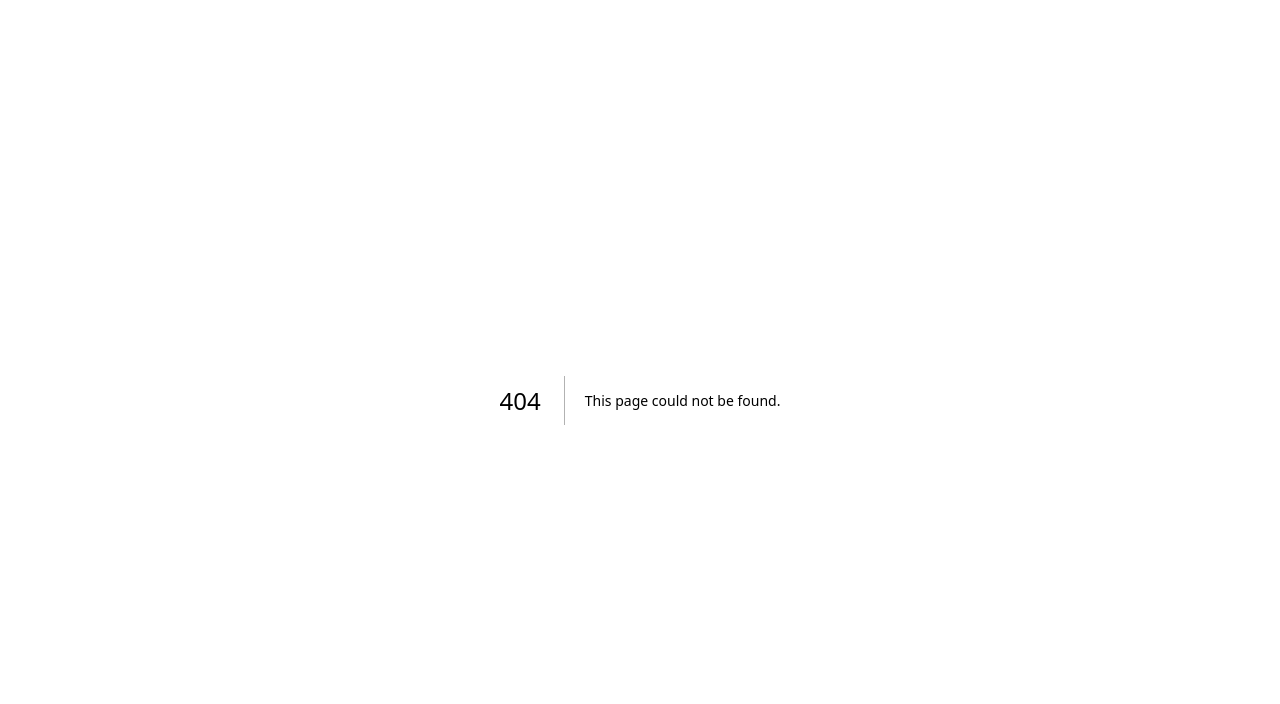
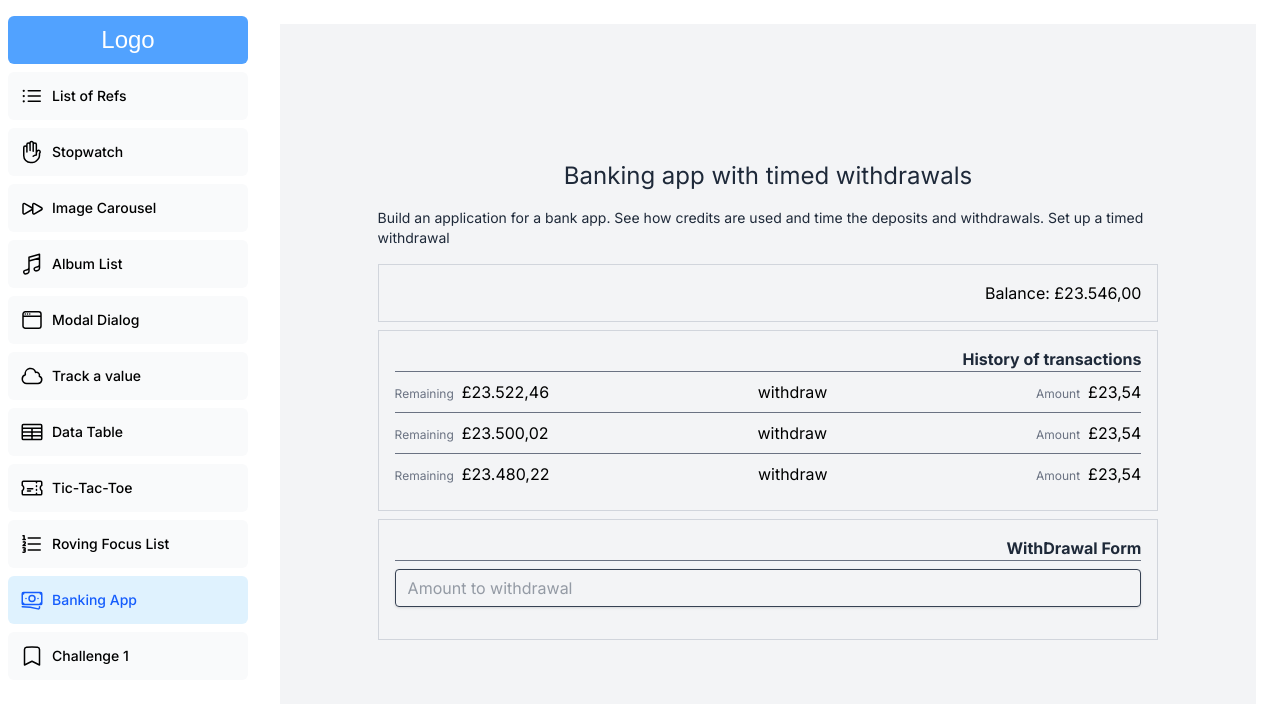
Before and after one commit to msrxse/next-challenges, a Next.js app: page /dashboard/banking-app in a window 1280 px wide. Before the commit this address had no page. Shown: the top 704 px of the page. Built offline with nearby package versions, Linux system fonts and the light colour scheme; a web font is replaced by a local one.

Commit message:
Add Banking app with timed withdrawals challenge

```diff
--- /dev/null
+++ b/app/dashboard/banking-app/page.tsx
@@ -0,0 +1,85 @@
+import React from "react";
+
+interface History {
+  id: string;
+  action: string;
+  amount: string;
+  remaining: string;
+}
+
+interface Data {
+  balance: string;
+  history: History[];
+}
+
+const DATA: Data = {
+  balance: "£23.546,00",
+  history: [
+    { id: "1", action: "withdraw", amount: "£23,54", remaining: "£23.522,46" },
+    { id: "2", action: "withdraw", amount: "£23,54", remaining: "£23.500,02" },
+    { id: "3", action: "withdraw", amount: "£23,54", remaining: "£23.480,22" },
+  ],
+};
+
+function Page() {
+  return (
+    <main className="bg-gray-100 h-full flex flex-col justify-center items-center">
+      <h1 className="text-2xl text-gray-800 mb-4">
+        Banking app with timed withdrawals
+      </h1>
+      <p className="text-sm text-gray-800 w-[80%] mb-4">
+        Build an application for a bank app. See how credits are used and time
+        the deposits and withdrawals. Set up a timed withdrawal
+      </p>
+      <div className="border border-gray-300 w-[80%] p-4 mb-2">
+        <div className="flex justify-end">
+          <p>{`Balance: ${DATA.balance}`}</p>
+        </div>
+      </div>
+      <div className="border border-gray-300 w-[80%] p-4 mb-2">
+        <div className="flex flex-col items-end">
+          <p className="text-md font-bold text-gray-800 border-b border-gray-500 w-full text-right">
+            History of transactions
+          </p>
+          <ul className="w-full divide-y divide-gray-500">
+            {DATA.history.map((transaction) => (
+              <li
+                className="flex justify- space-y-2 pt-2 justify-between"
+                key={transaction.id}
+              >
+                <p>
+                  <span className="pr-2 text-xs text-gray-500">Remaining</span>
+                  {transaction.remaining}
+                </p>
+                <p>{transaction.action}</p>
+                <p>
+                  <span className="pr-2 text-xs text-gray-500">Amount</span>
+                  {transaction.amount}
+                </p>
+              </li>
+            ))}
+          </ul>
+        </div>
+      </div>
+      <div className="border border-gray-300 w-[80%] p-4">
+        <p className="text-md font-bold text-gray-800 border-b border-gray-500 w-full text-right">
+          WithDrawal Form
+        </p>
+        <div className="pb-4">
+          <label
+            className="block text-gray-700 text-sm font-bold mb-2"
+            htmlFor="withdrawal"
+          ></label>
+          <input
+            className="shadow appearance-none border rounded w-full py-2 px-3 text-gray-700 leading-tight focus:outline-none focus:shadow-outline"
+            id="withdrawal"
+            type="text"
+            placeholder="Amount to withdrawal"
+          />
+        </div>
+      </div>
+    </main>
+  );
+}
+
+export default Page;
--- a/app/ui/dashboard/nav-links.tsx
+++ b/app/ui/dashboard/nav-links.tsx
@@ -2,6 +2,7 @@
 
 import Link from "next/link";
 import {
+  BanknotesIcon,
   BookmarkIcon,
   CloudIcon,
   ForwardIcon,
@@ -46,6 +47,7 @@ const links = [
     href: "/dashboard/roving-focus-list",
     icon: NumberedListIcon,
   },
+  { name: "Banking App", href: "/dashboard/banking-app", icon: BanknotesIcon },
   { name: "Challenge 1", href: "/dashboard/challenge-1", icon: BookmarkIcon },
 ];
 
```
